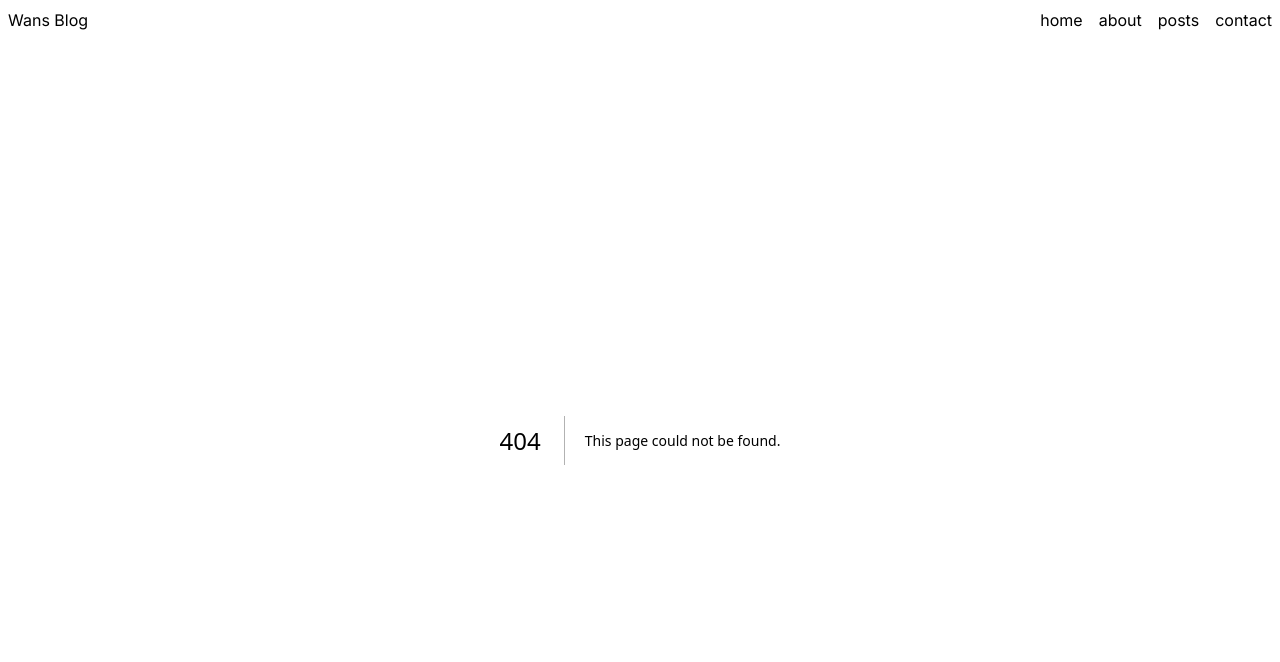
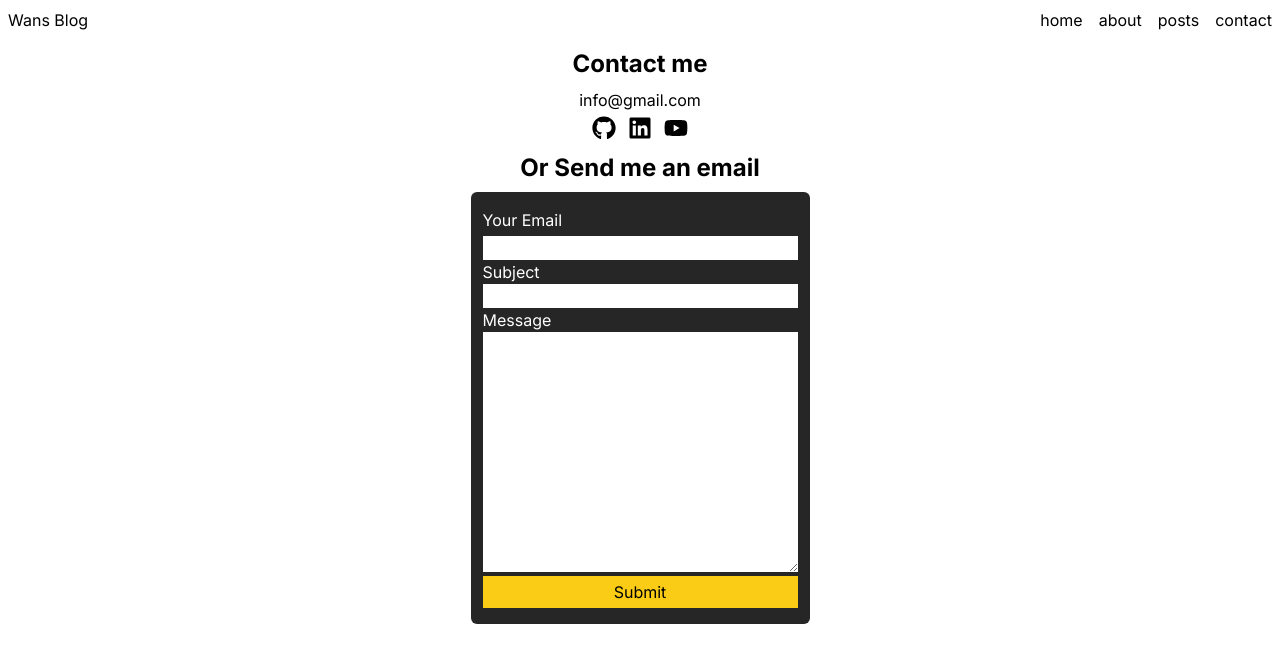
Before and after one commit to MyungWanPark/next-blog, a Next.js app: page /contact in a window 1280 px wide. Before the commit this address had no page. Shown: the top 662 px of the page. Built offline with nearby package versions, Linux system fonts and the light colour scheme.

Commit message:
feat: contact form style

```diff
--- a/package.json
+++ b/package.json
@@ -14,6 +14,7 @@
     "nodemailer": "^6.9.9",
     "react": "^18",
     "react-dom": "^18",
+    "react-icons": "^5.0.1",
     "react-multi-carousel": "^2.8.4"
   },
   "devDependencies": {
--- /dev/null
+++ b/src/app/contact/page.tsx
@@ -0,0 +1,11 @@
+import ContactTitle from "@/components/contact/contactTitle";
+import EmailForm from "@/components/contact/emailForm";
+
+export default function ContactPage() {
+    return (
+        <section className="flex flex-col items-center">
+            <ContactTitle />
+            <EmailForm />
+        </section>
+    );
+}
--- /dev/null
+++ b/src/components/contact/contactTitle.tsx
@@ -0,0 +1,24 @@
+import Link from "next/link";
+import { FaGithub, FaYoutube } from "react-icons/fa";
+import { FaLinkedin } from "react-icons/fa6";
+
+export default function ContactTitle() {
+    return (
+        <>
+            <h1 className="font-bold text-2xl p-2">Contact me</h1>
+            <p>info@gmail.com</p>
+            <div className="grid grid-cols-3 gap-3 text-2xl p-1">
+                <Link href={"https://github.com/"}>
+                    <FaGithub />
+                </Link>
+                <Link href={"https://www.linkedin.com/"}>
+                    <FaLinkedin />
+                </Link>
+                <Link href={"https://www.youtube.com/"}>
+                    <FaYoutube />
+                </Link>
+            </div>
+            <h1 className="font-bold text-2xl p-2">Or Send me an email</h1>
+        </>
+    );
+}
--- /dev/null
+++ b/src/components/contact/emailForm.tsx
@@ -0,0 +1,45 @@
+"use client";
+
+import { ChangeEvent, useState } from "react";
+
+export default function EmailForm() {
+    const [email, setEmail] = useState("");
+    const handleEmail = (e: ChangeEvent<HTMLInputElement>) => {
+        setEmail(e.target.value);
+    };
+
+    return (
+        <article className="">
+            <form
+                action="/email"
+                method="post"
+                className="flex flex-col bg-neutral-800 text-white p-3 rounded-md"
+            >
+                <label htmlFor="email" className="py-1">
+                    Your Email
+                </label>
+                <input
+                    type="email"
+                    name="emailVal"
+                    id="email"
+                    className="text-black"
+                    value={email}
+                    onChange={handleEmail}
+                />
+
+                <label htmlFor="title">Subject</label>
+                <input type="text" name="titleVal" id="title" />
+                <label htmlFor="context">Message</label>
+                <textarea
+                    name="emailContext"
+                    id="context"
+                    cols={30}
+                    rows={10}
+                ></textarea>
+                <button className="bg-yellow-400 text-black py-1 my-1">
+                    Submit
+                </button>
+            </form>
+        </article>
+    );
+}
```
Also changed, not shown: 1 other file (tests, documents, lock files or other folders).
